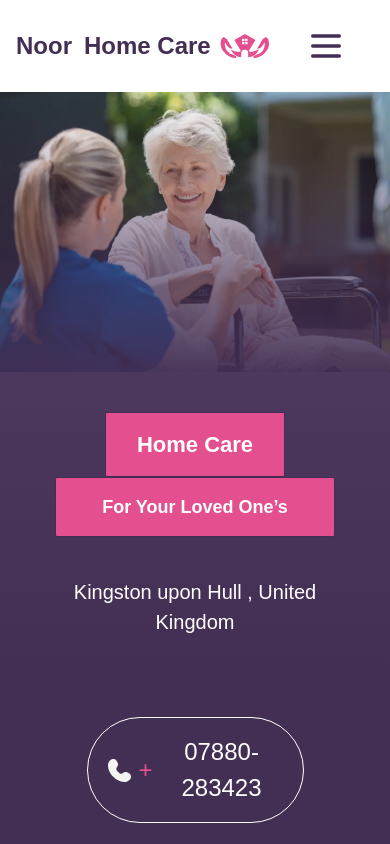
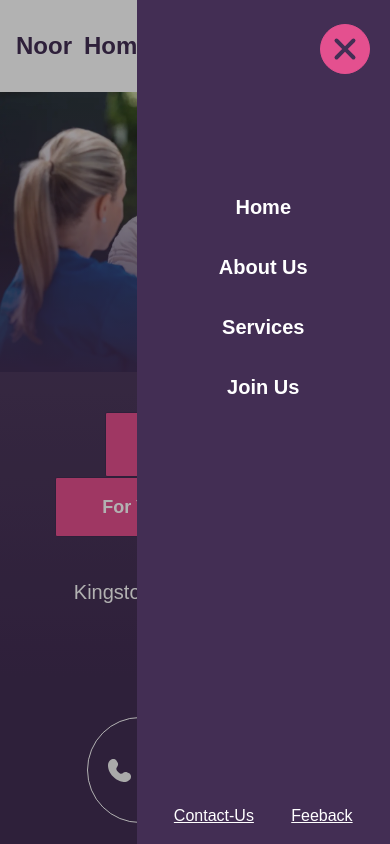
Before and after one commit to ahmedwasim1070/Noor-Home-Care, a React (Vite) app: page / in a window 390 px wide. Both pictures are taken after a click on the button 326 px from the left and 46 px from the top of the page. Shown: the top 844 px of the page. Built offline with nearby package versions, Linux system fonts and the light colour scheme.

Commit message:
starting up other pages

```diff
--- a/src/component/Footer.jsx
+++ b/src/component/Footer.jsx
@@ -28,7 +28,7 @@ function Footer() {
             <p className=" text-white text-[14px] text-center">
               Become a part of our Team
             </p>
-            <li className="text-center">
+            <li className="text-center list-none">
               <a
                 className="text-secondaryColor underline text-[16px] text-center hover:text-white"
                 href="#"
@@ -71,7 +71,7 @@ function Footer() {
         </div>
         <div className="container mx-auto py-10">
           <h3 className=" text-white text-center ">
-            © Copyright Noor Home Care 2024.{" "}
+            © Copyright Noor Home Care 2024.
           </h3>
         </div>
       </div>
--- a/src/component/Header.jsx
+++ b/src/component/Header.jsx
@@ -1,9 +1,16 @@
-import React from "react";
+import React, { useState } from "react";
 
 function header() {
+  const [shNavbar, setShNavbar] = useState(false);
   return (
-    <header>
-      <div className="2xl:header-container-2xl xl:header-container-xl lg:header-container-lg md:header-container-md sm:header-container-sm esm:header-container-esm ">
+    <header className="sticky top-0 z-[9997] bg-white">
+      {shNavbar && (
+        <div
+          onClick={() => setShNavbar(false)}
+          className="fixed w-full h-full bg-black opacity-30 z-[9998]"
+        ></div>
+      )}
+      <div className="2xl:header-container-2xl xl:header-container-xl lg:header-container-lg md:header-container-md sm:header-container-sm esm:header-container-esm relative ">
         <div className="2xl:header-navleft-2xl xl:header-navleft-xl lg:header-navleft-lg md:header-navleft-md sm:header-navleft-sm esm:header-navleft-esm">
           <div className="flex flex-row gap-3 text-nowrap  ">
             <h1 className=" 2xl:text-[36px] xl:text-[32px] lg:text-[30px] md:text-[30px] sm:text-[28px] esm:text-[24px] font-extrabold text-primaryColor ">
@@ -22,7 +29,10 @@ function header() {
           </div>
         </div>
         <div className="w-[40%] h-full 2xl:flex xl:flex lg:flex md:flex sm:flex esm:hidden items-center 2xl:px-20 xl:px-16 lg:px-16 md:px-2 sm:px-0 esm:px-0 justify-end">
-          <button className="flex flex-row items-center gap-4 border-[2px] border-primaryColor px-4 py-1 text-nowrap  rounded-2xl transition-all duration-100 hover:bg-primaryColor hover:text-white group ">
+          <a
+            href="tel:+07880283423"
+            className="flex flex-row items-center gap-4 border-[2px] border-primaryColor px-4 py-1 text-nowrap  rounded-2xl transition-all duration-100 hover:bg-primaryColor hover:text-white group "
+          >
             <span className="2xl:block xl:block lg:block md:block sm:block esm:hidden">
               <svg
                 className="2xl:w-[28px] 2xl:h-[28px] xl:w-[26px] xl:h-[26px] lg:w-[25px] lg:h-[25px] md:w-[24px] md:h-[24px] sm:w-[22px] sm:h-[22px]"
@@ -40,10 +50,13 @@ function header() {
             <p className="2xl:text-[32px] xl:text-[30px] lg:text-[28px] md:text-[26px] sm:text-[24px] esm:text-[22px] font-bold">
               Call Us
             </p>
-          </button>
+          </a>
         </div>
-        <div className="h-full flex mx-5 items-center 2xl:hiden xl:hidden lg:hidden md:flex sm:flex esm:flex">
-          <button className="p-2 rounded-full">
+        <div className="h-full flex mx-2 items-center 2xl:hiden xl:hidden lg:hidden md:flex sm:flex esm:flex">
+          <button
+            onClick={() => setShNavbar(true)}
+            className="p-2 rounded-full"
+          >
             <svg
               className="stroke-primaryColor w-[40px] h-[40px] transition-all duration-300 hover:stroke-secondaryColor"
               viewBox="0 0 24 24"
@@ -85,9 +98,16 @@ function header() {
         </ul>
       </nav>
 
-      <nav className=" fixed  bg-primaryColor  w-[65%] h-[100vh] top-0 right-[-65%] hidden z-[9999] p-2">
+      <nav
+        className={`fixed  bg-primaryColor  w-[65%] h-[100vh] top-0 transition-all duration-150 ${
+          shNavbar ? "right-0" : "right-[-65%]"
+        } 2xl:hidden xl:hidden lg:hidden md:block sm:block esm:block z-[9999] p-2`}
+      >
         <div className="w-full flex justify-end px-3 py-4  ">
-          <button className="p-2 bg-secondaryColor border border-secondaryColor hover:border-white  rounded-full group hover:bg-transparent transition-all duration-300">
+          <button
+            onClick={() => setShNavbar(false)}
+            className="p-2 bg-secondaryColor border border-secondaryColor hover:border-white  rounded-full group hover:bg-transparent transition-all duration-300"
+          >
             <svg
               className="w-[32px] h-[32px] fill-primaryColor group-hover:fill-white"
               viewBox="0 0 1024 1024"
--- a/src/component/Hero.jsx
+++ b/src/component/Hero.jsx
@@ -32,7 +32,10 @@ function Hero() {
       </section>
       <section className="w-full p-10 bg-primaryColor flex items-center justify-center 2xl:rounded-none xl:rounded-none lg:rounded-none sm:rounded-b-3xl esm:rounded-b-3xl">
         <div className="w-[70%] flex flex-row items-center justify-evenly flex-wrap gap-10">
-          <button className="flex flex-row items-center justify-center group gap-2 transition-all duration-300 text-white border border-white px-5 py-4 rounded-full hover:bg-secondaryColor hover:border-secondaryColor">
+          <a
+            href="tel:+07880283423"
+            className="flex flex-row items-center justify-center cursor-pointer group gap-2 transition-all duration-300 text-white border border-white px-5 py-4 rounded-full hover:bg-secondaryColor hover:border-secondaryColor"
+          >
             <span>
               <svg
                 width="23"
@@ -52,8 +55,11 @@ function Hero() {
               +
             </p>
             <h1 className="text-[24px]">07880-283423</h1>
-          </button>
-          <button className="flex flex-row items-center justify-center group gap-4 transition-all duration-300 text-white border border-white px-5 py-4 rounded-full hover:bg-secondaryColor hover:border-secondaryColor">
+          </a>
+          <a
+            href="mailto:noorhomecare@hotmail.com"
+            className="flex flex-row items-center justify-center group gap-4  cursor-pointer transition-all duration-300 text-white border border-white px-5 py-4 rounded-full hover:bg-secondaryColor hover:border-secondaryColor"
+          >
             <span>
               <svg
                 className=" group-hover:fill-primaryColor stroke-white group-hover:stroke-secondaryColor"
@@ -74,7 +80,7 @@ function Hero() {
             <h1 className="2xl:text-[24px] xl:text-[24px] lg:text-[24px] sm:text-[24px] esm:text-[20px]">
               Email Us
             </h1>
-          </button>
+          </a>
           <button className="flex flex-row items-center justify-center group gap-4 transition-all duration-300 text-white border border-white px-5 py-4 rounded-full hover:bg-secondaryColor hover:border-secondaryColor">
             <span>
               <svg
--- a/src/component/Services.jsx
+++ b/src/component/Services.jsx
@@ -10,7 +10,7 @@ function Services() {
 function Corousel() {
   return (
     <div className="w-full h-full flex items-center 2xl:my-40 xl:my-40 lg:my-40 md:my-40 sm:my-20 esm:my-16 justify-center">
-      <div className="2xl:container xl:container lg:container md:container sm:container-none esm:container-none 2xl:mx-auto xl:mx-auto lg:mx-auto md:mx-auto sm:mx-10 esm:mx-2 2xl:p-10 xl:p-10 lg:p-10 md:p-10 sm:p-8 esm:p-4 bg-[#6F5E7C] rounded-2xl flex flex-row items-center justify-center overflow-x-hidden  gap-10 gap-y-20 border-black shadow-2xl shadow-primaryColor flex-wrap">
+      <div className="2xl:container xl:container lg:container md:container sm:container-none esm:container-none 2xl:mx-auto xl:mx-10 lg:mx-auto md:mx-auto sm:mx-10 esm:mx-2 2xl:p-10 xl:p-16 lg:p-10 md:p-10 sm:p-8 esm:p-4 bg-[#6F5E7C] rounded-2xl flex flex-row items-center justify-center overflow-x-hidden  gap-10 gap-y-20 border-black shadow-2xl shadow-primaryColor flex-wrap">
         {/* Left */}
         <div
           className={` relative 2xl:w-[400px] xl:w-[400px] lg:w-[400px] md:w-[400px] sm:w-[400px] esm:w-[98%] h-[500px] bg-primaryColor rounded-[10px] overflow-hidden flex flex-col gap-y-5 shadow-2xl shadow-primaryColor flex-nowrap flex-shrink-0 }`}
--- a/src/pages/Home.jsx
+++ b/src/pages/Home.jsx
@@ -7,7 +7,7 @@ import Footer from "../component/Footer";
 
 function home() {
   return (
-    <div className="overflow-x-hidden">
+    <div>
       <Header />
       <Hero />
       <About />
```
